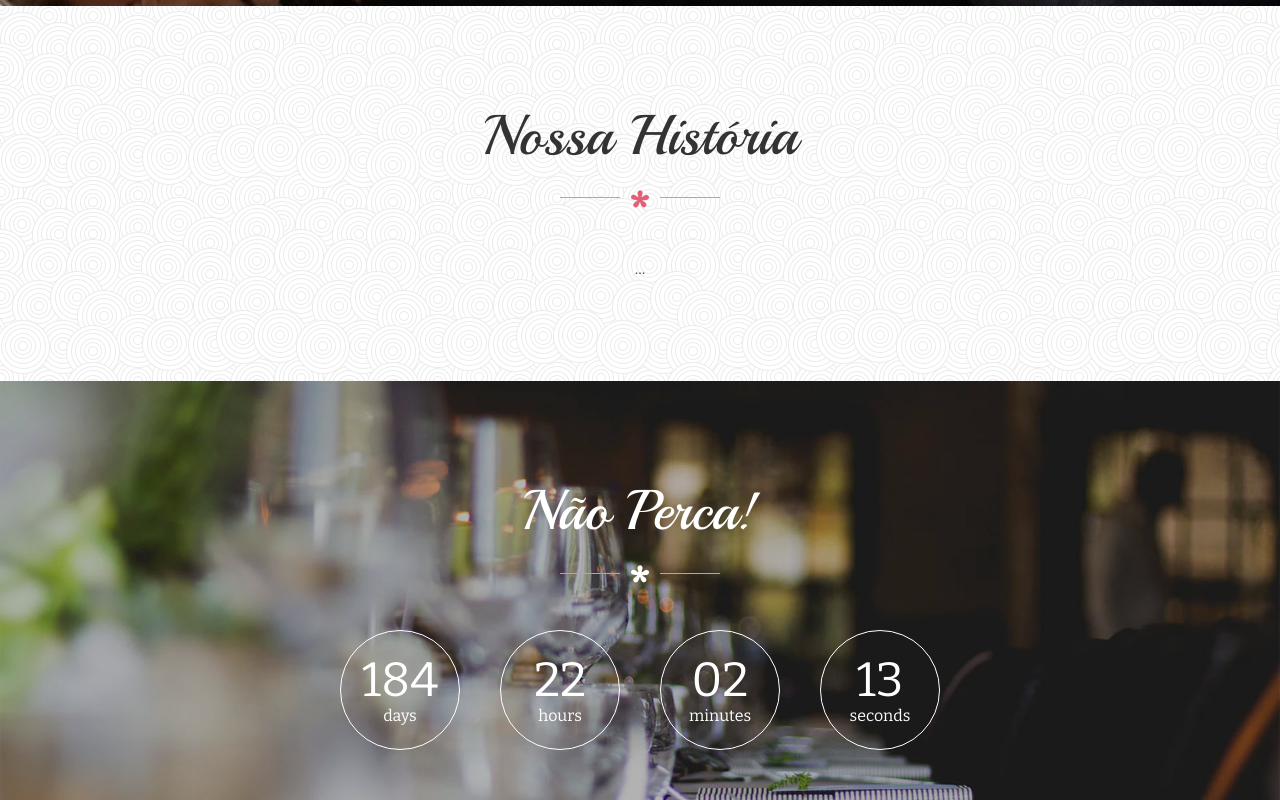
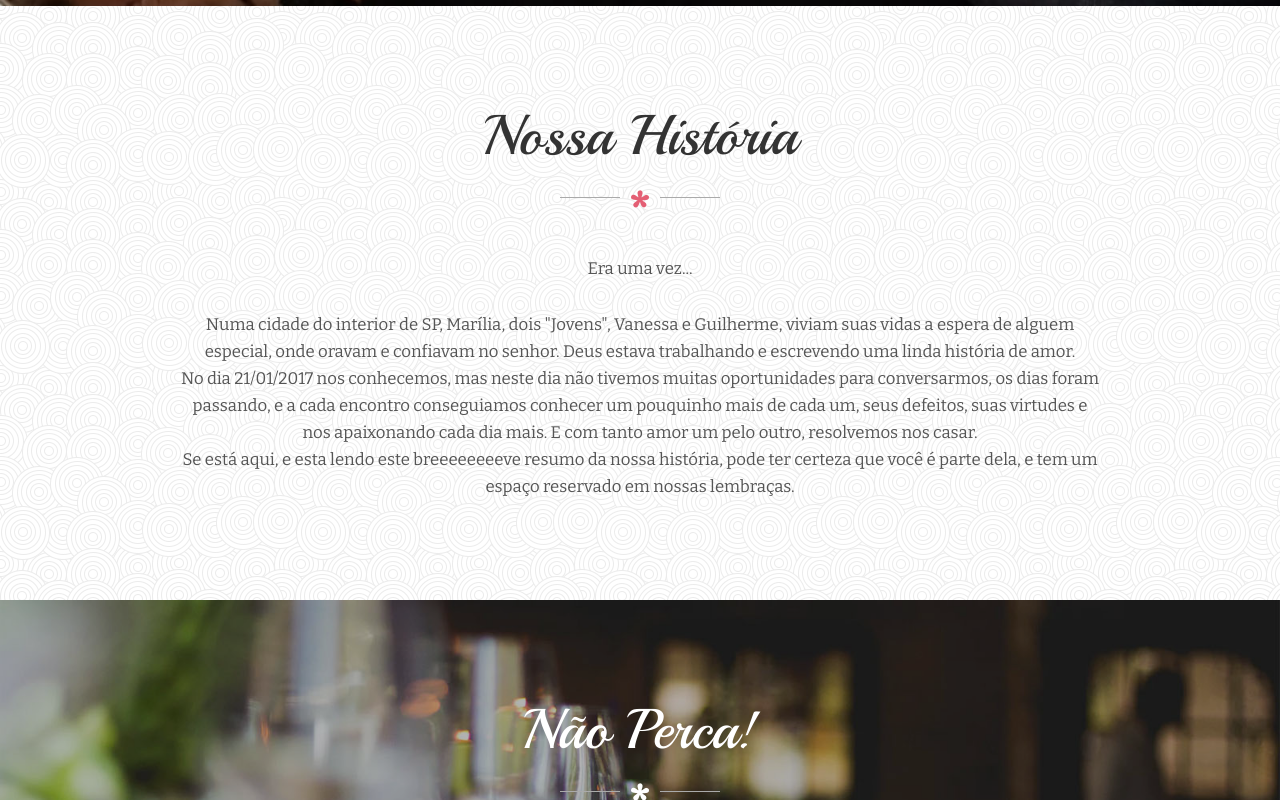
Before and after one commit to GuilhermeSilvaCosta/casamento-front, a plain HTML site: page index.html in a window 1280 px wide. Shown: the part 794-1594 px from the top of the page. Drawn offline with nearby package versions, Linux system fonts and the light colour scheme.

Commit message:
nossa historia

```diff
--- a/index.html
+++ b/index.html
@@ -74,7 +74,20 @@
 						<span class="heading-bottom"><i class="icon icon-star"></i></span>
 					</div>
 
-					<p class="desc margin-bottom">...</p>
+					<p class="desc margin-bottom">Era uma vez...</p>
+					<p class="desc">
+						Numa cidade do interior de SP, Marília, dois "Jovens", Vanessa e Guilherme, viviam suas vidas a espera de alguem
+						especial, onde oravam e confiavam no senhor. Deus estava trabalhando e escrevendo uma linda história de amor.
+					</p>
+					<p class="desc">
+						No dia 21/01/2017 nos conhecemos, mas neste dia não tivemos muitas oportunidades para conversarmos, os dias foram
+						passando, e a cada encontro conseguiamos conhecer um pouquinho mais de cada um, seus defeitos, suas virtudes e nos
+						apaixonando cada dia mais. E com tanto amor um pelo outro, resolvemos nos casar.
+					</p>
+					<p class="desc margin-bottom">
+						Se está aqui, e esta lendo este breeeeeeeeve resumo da nossa história, pode ter certeza que você é parte dela, e tem
+						um espaço reservado em nossas lembraças.
+					</p>
 
 				</div><!-- col-sm-10 -->
 			</div><!-- row -->
```
